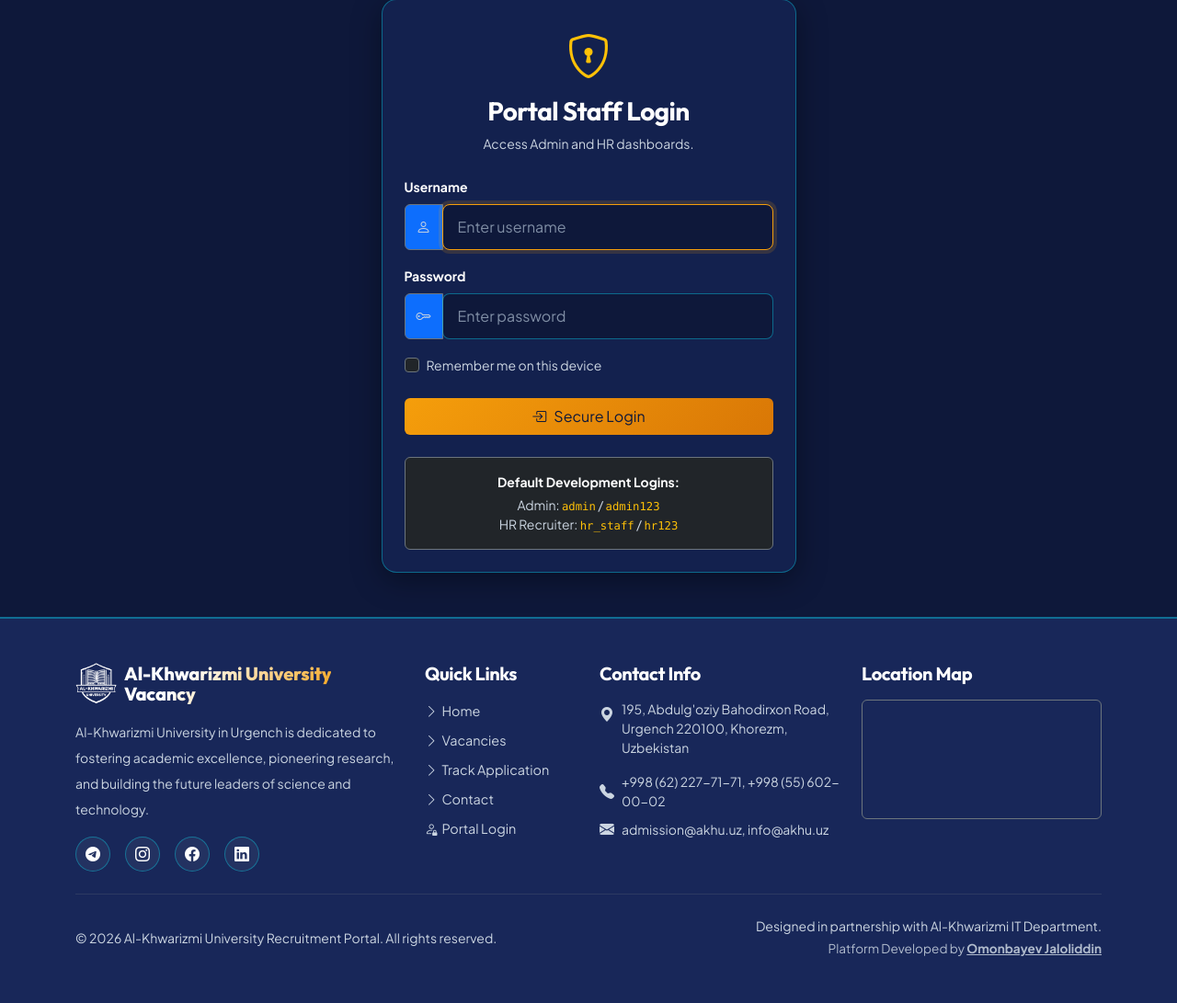
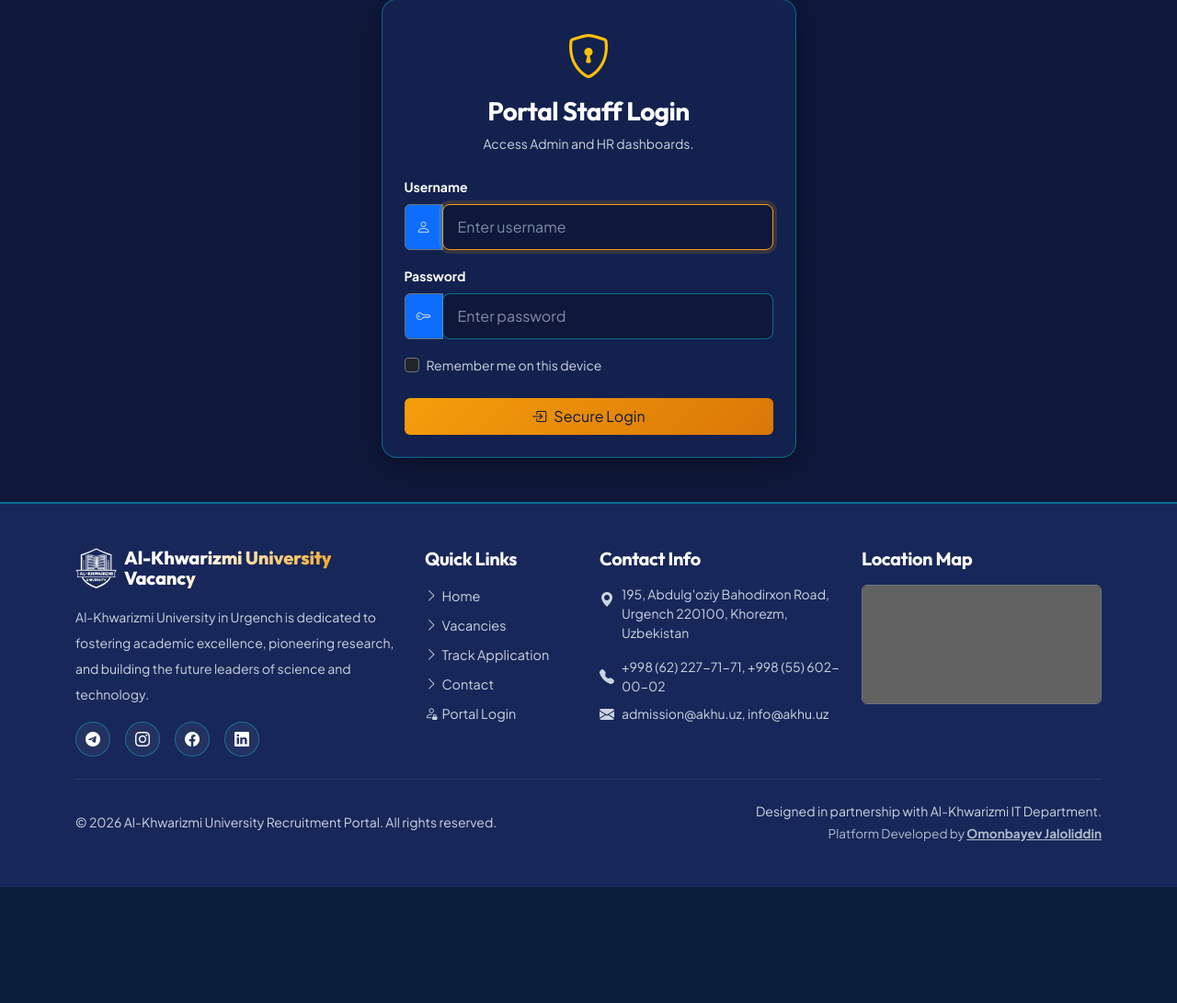
Before and after one commit to johnsmitth8729-creator/akhu_job, a Flask app: page /en/login in a window 1280 px wide. Shown: the part 147-1238 px from the top of the page at 92% size. After the commit the page ends 1112 px from the top, so only its background shows below. Run offline with Flask 3, Linux system fonts and the light colour scheme; some libraries are stand-ins or nearby versions; grey boxes are pictures that could not be loaded.

Commit message:
Deploy test

```diff
--- a/app/templates/login.html
+++ b/app/templates/login.html
@@ -42,12 +42,7 @@
                     </div>
                 </form>
 
-                <!-- Development Help details -->
-                <div class="mt-4 p-3 rounded bg-dark border border-secondary text-center small text-secondary">
-                    <div class="fw-bold mb-1 text-white">{{ _('Default Development Logins:') }}</div>
-                    <div>Admin: <code class="text-warning">admin</code> / <code class="text-warning">admin123</code></div>
-                    <div>HR Recruiter: <code class="text-warning">hr_staff</code> / <code class="text-warning">hr123</code></div>
-                </div>
+
             </div>
         </div>
     </div>
```
